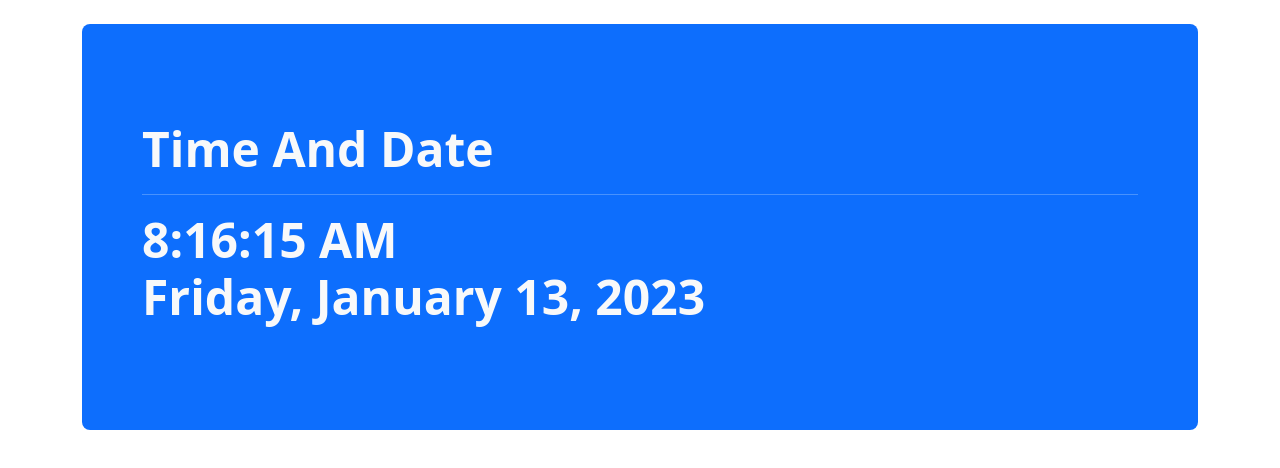
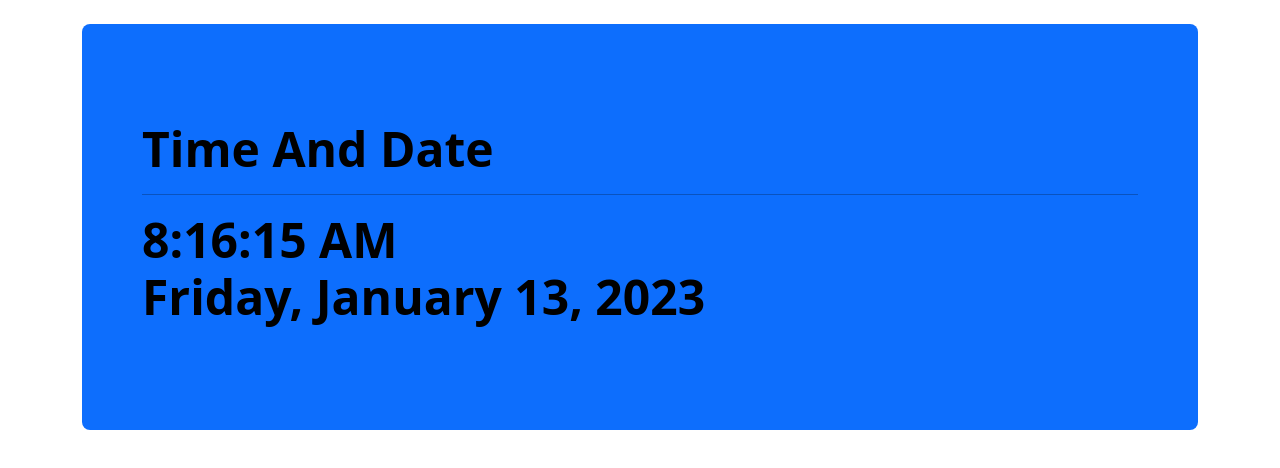
Before and after one commit to DurgeshBhoye/Display-Current-Date-and-Time, a plain HTML site: page index.html in a window 1280 px wide. Drawn offline with nearby package versions, Linux system fonts and the light colour scheme.

Commit message:
text black

```diff
--- a/index.html
+++ b/index.html
@@ -29,7 +29,7 @@
       <div class="container my-4">
         <div class="p-5 mb-4 bg-primary text-light rounded-3">
             <div class="container-fluid py-5">
-              <h1 class="display-5 fw-bold">Time And Date<hr><span id="time"></span></h1>
+              <h1 class="display-5 fw-bold" style="color: black;">Time And Date<hr><span id="time"></span></h1>
             </div>
           </div>
       </div>
```
